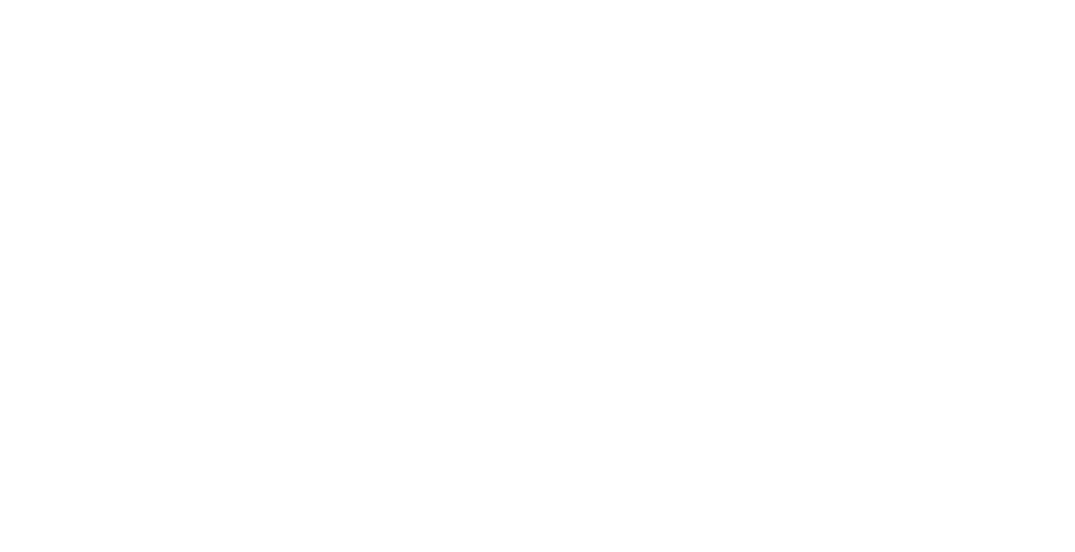
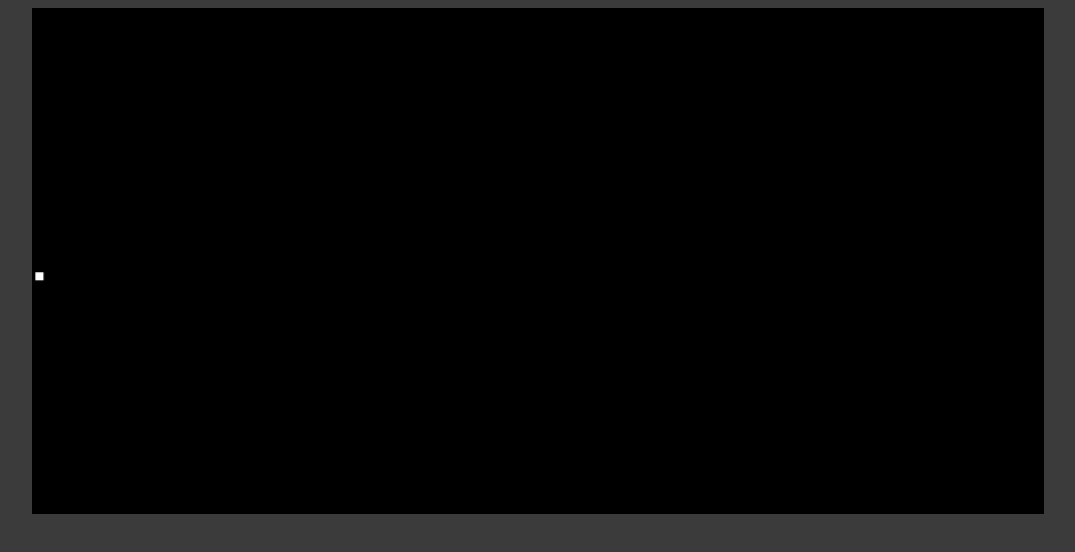
Before and after one commit to evang522/pong-typescript, a website built with Parcel: page src/index.html in a window 1280 px wide. Shown: the whole page, without its empty margins (102-1177 px from the left). Built offline with nearby package versions, Linux system fonts and the light colour scheme.

Commit message:
Get a Bouncing ball!

```diff
--- a/package.json
+++ b/package.json
@@ -6,7 +6,8 @@
   "scripts": {
     "test": "echo \"Error: no test specified\" && exit 1",
     "dev": "parcel serve --out-dir devDist ./src/index.html",
-    "build": "parcel build ./src/index.html"
+    "build": "parcel build ./src/index.html",
+    "deploy": "npm run build && gh-pages -d dist"
   },
   "repository": {
     "type": "git",
--- a/src/index.html
+++ b/src/index.html
@@ -10,12 +10,24 @@
         <meta name="description" content="">
         <meta name="viewport" content="width=device-width, initial-scale=1">
         <link rel="stylesheet" href="">
+        <style type="text/css">
+            body {
+                background: rgb(59, 59, 59);;
+            }
+            canvas {
+                background: black;
+                margin: 0 auto;
+                display: block;
+                width: 80% !important;
+                height: 90% !important;
+            }
+        </style>
     </head>
     <body>
         <!--[if lt IE 7]>
             <p class="browsehappy">You are using an <strong>outdated</strong> browser. Please <a href="#">upgrade your browser</a> to improve your experience.</p>
         <![endif]-->
-
+        <canvas style="width: 1000px; height: 1000px;" id="theimportantobject" />
         <script src="./index.ts" async defer></script>
     </body>
 </html>
--- a/src/index.ts
+++ b/src/index.ts
@@ -1 +1,9 @@
+import Canvas from './lib/Models/Canvas/index';
+import Rectangle from './lib/Models/Rectangle/Rectangle';
+import Vector from './lib/Models/Vector/Vector';
+import PongGame from './lib/Services/PongGame/PongGame';
 console.log('Loaded Properly: ' + new Date().toUTCString())
+
+const game = new PongGame('theimportantobject');
+
+game.start();
--- /dev/null
+++ b/src/lib/Models/Canvas/Canvas.ts
@@ -0,0 +1,49 @@
+import Rectangle from '../Rectangle/Rectangle';
+import Vector from '../Vector/Vector';
+class Canvas {
+    public constructor(
+        private readonly canvas: HTMLCanvasElement,
+    ) {
+        this.setDrawColor('white')
+    }
+
+    public clear() {
+        this.setDrawColor('black');
+        this.get2dContext().fillRect(0, 0 , this.getRightPx(), this.getHeight())
+        this.setDrawColor('white');
+    }
+
+    private get2dContext(): CanvasRenderingContext2D {
+        return this.canvas.getContext('2d');
+    }
+
+    public setDrawColor(setting: string): void {
+        this.get2dContext().fillStyle = setting;
+    }
+
+    public drawRect(rect: Rectangle): void {
+        this.get2dContext().fillRect(rect.x, rect.y, rect.xOffset, rect.yOffset);
+    }
+
+    public getLeftPx(): 0 {
+        return 0;
+    }
+
+    public getRightPx(): number {
+        return this.canvas.width;
+    }
+
+    public getWidthCenterPx(): number {
+        return this.getRightPx() / 2;
+    }
+
+    public getHeight(): number {
+        return this.canvas.height;
+    }
+
+    public getHeightCenterPx(): number {
+        return this.canvas.height / 2;
+    }
+}
+
+export default Canvas;
--- /dev/null
+++ b/src/lib/Models/Canvas/index.ts
@@ -0,0 +1,2 @@
+import Canvas from './Canvas';
+export default Canvas;
--- /dev/null
+++ b/src/lib/Models/PongBall/PongBall.ts
@@ -0,0 +1,32 @@
+import Rectangle from '../Rectangle/Rectangle';
+import Vector from '../Vector/Vector';
+
+
+class PongBall {
+    public constructor(
+        private rect: Rectangle,
+        private richtung: Vector,
+    ) {}
+
+    get speedX (): number {
+        return this.richtung.x;
+    }
+    set speedX(speed : number) {
+        this.richtung.x = speed;
+    }
+
+    get speedY (): number {
+        return this.richtung.y;
+    }
+    set speedY(speed : number) {
+        this.richtung.y = speed;
+    }
+
+
+    public getShape(): Rectangle {
+        return this.rect;
+    }
+
+}
+
+export default PongBall;
--- /dev/null
+++ b/src/lib/Models/PongBall/index.ts
@@ -0,0 +1,2 @@
+import PongBall from './PongBall';
+export default PongBall;
--- a/src/lib/Models/Rectangle/Rectangle.ts
+++ b/src/lib/Models/Rectangle/Rectangle.ts
@@ -1,10 +1,45 @@
+import Vector from "../Vector/Vector";
+
 class Rectangle {
     public constructor(
-        public x: number,
-        public y: number,
-        public xOffset: number,
-        public yOffset: number,
+        private location: Vector,
+        private sizeOffset: Vector,
     ) {}
+
+    get x() {
+        return this.location.x;
+    }
+    set x(newX) {
+        this.location.x = newX;
+    }
+
+    get y() {
+        return this.location.y;
+    }
+    set y(newY) {
+        this.location.y = newY;
+    }
+
+    get xOffset() {
+        return this.sizeOffset.x;
+    }
+
+    get yOffset() {
+        return this.sizeOffset.y;
+    }
+
+    public getRightSide(): number {
+        return this.location.x + this.xOffset;
+    }
+    public getLeftSide(): number {
+        return this.location.x;
+    }
+    public getTopSide(): number {
+        return this.location.y;
+    }
+    public getBottomSide(): number {
+        return this.location.y + this.yOffset;
+    }
 }
 
 export default Rectangle;
--- /dev/null
+++ b/src/lib/Services/PongGame/PongGame.ts
@@ -0,0 +1,81 @@
+import Canvas from '../../Models/Canvas/Canvas';
+import PongBall from '../../Models/PongBall/index';
+import Rectangle from '../../Models/Rectangle/Rectangle';
+import Vector from '../../Models/Vector/Vector';
+
+class PongGame {
+    private canvas: Canvas;
+    private ball: PongBall;
+    private lastTimestamp: number = 0;
+
+    public constructor(
+        canvasId: string,
+    ) {
+        this.canvas = this.buildCanvas(canvasId);
+        this.ball = this.buildBall();
+    }
+
+    public start() {
+        this.draw();
+    }
+
+    private drawBall() {
+        this.canvas.clear();
+        this.canvas.setDrawColor('white');
+        this.canvas.drawRect(this.ball.getShape());
+    }
+
+    private updateBallPosition(lifeCycleMs: number) {
+        if (this.ball.getShape().getLeftSide() < this.canvas.getLeftPx()) {
+            this.ball.speedX = -this.ball.speedX;
+        }
+
+        if (this.ball.getShape().getRightSide() > this.canvas.getRightPx()) {
+            this.ball.speedX = -this.ball.speedX;
+        }
+
+        if (this.ball.getShape().getTopSide() < 0) {
+            this.ball.speedY = -this.ball.speedY;
+        }
+        if (this.ball.getShape().getBottomSide() > this.canvas.getHeight())  {
+            this.ball.speedY = -this.ball.speedY;
+        }
+
+        const timeDiff = lifeCycleMs - this.lastTimestamp;
+        this.lastTimestamp = lifeCycleMs;
+        const adjusted = timeDiff / 1500;
+
+        this.ball.getShape().x += this.ball.speedX * adjusted;
+        this.ball.getShape().y += this.ball.speedY * adjusted;
+    }
+
+    private buildCanvas(canvasId: string): Canvas {
+        const canvasElement = document.getElementById(canvasId) as HTMLCanvasElement;
+        if (!canvasElement) {
+            throw new Error('Canvas Element not found');
+        }
+
+        canvasElement.width = 1000;
+        canvasElement.height = 500;
+
+        return new Canvas(canvasElement);
+    }
+
+    public draw = (ms?: number) => {
+        this.drawBall();
+        this.updateBallPosition(ms || 0);
+        window.requestAnimationFrame(this.draw);
+    }
+
+    private buildBall() {
+        const location = new Rectangle(
+            new Vector( this.canvas.getWidthCenterPx(),  this.canvas.getHeightCenterPx()),
+            new Vector(8, 8),
+        )
+
+        const speed = new Vector(300, 200);
+        return new PongBall(location, speed);
+    }
+}
+
+export default PongGame;
--- /dev/null
+++ b/src/lib/Services/PongGame/index.ts
@@ -0,0 +1,2 @@
+import PongGame from './PongGame';
+export default PongGame;
```
